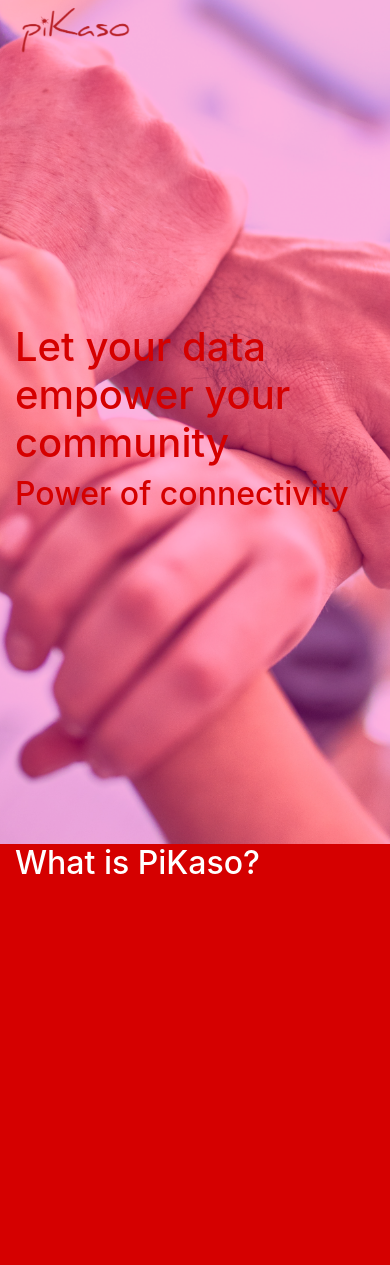
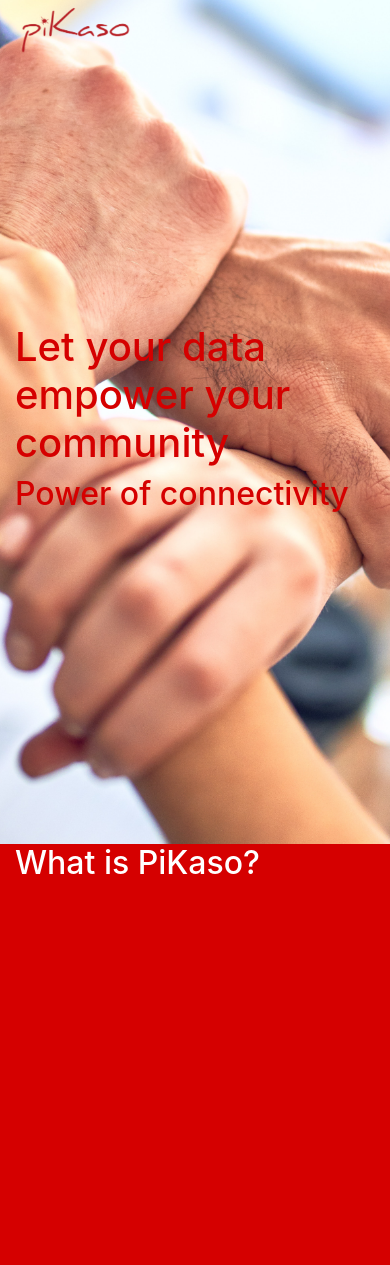
Before and after one commit to juugamil/pikaso, a PHP site: page / in a window 390 px wide. Shown: the top 1265 px of the page. Run offline with PHP 8.4, Linux system fonts and the light colour scheme.

Commit message:
Updated hero background css

```diff
--- a/css/main.css
+++ b/css/main.css
@@ -99,7 +99,7 @@ pre {
         background-size: cover;
         background-image: url(/img/hero-image.png);
         background-position: center center;
-        box-shadow:inset 0 0 0 2000px rgba(255, 0, 150, 0.3);
+        box-shadow:inset 0 0 0 2000px rgb(255, 255, 255 / 30%);
     }
 
     .hero-text {
```
